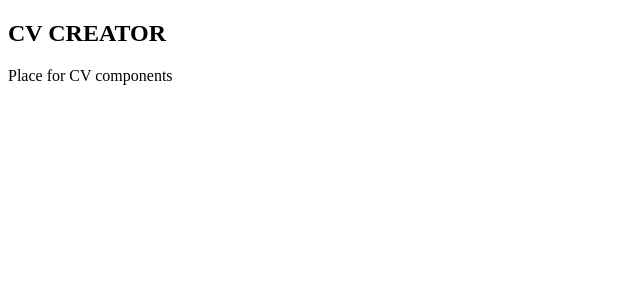
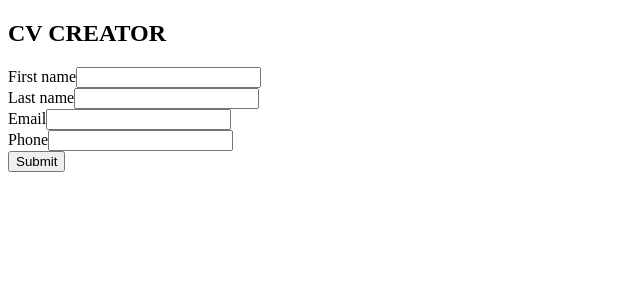
Before and after one commit to meisREAL/cv, a React (Create React App) app in the folder cv/: page / in a window 1280 px wide. Shown: the top 300 px of the page, without its empty margins (0-640 px from the left). Built offline with nearby package versions, Linux system fonts and the light colour scheme.

Commit message:
Personal Info component

```diff
--- a/cv/src/components/Main.js
+++ b/cv/src/components/Main.js
@@ -1,4 +1,5 @@
 import React, { Component } from "react";
+import PersonalInformation from "./PersonalInformation";
 
 class Main extends Component {
     constructor(props) {
@@ -12,11 +13,17 @@ class Main extends Component {
 
         }
     }
+
+    handleSubmit(event) {
+        // place for code here xD
+    }
+
     render() {
         return (
-            <div className="main">
-                Place for CV components
-            </div>
+            <form>
+                <PersonalInformation />
+                <input type='button' value='Submit' />
+            </form>
         );
     }
 }
--- a/cv/src/components/PersonalInformation.js
+++ b/cv/src/components/PersonalInformation.js
@@ -0,0 +1,32 @@
+import React, { Component } from "react";
+
+class PersonalInformation extends Component {
+    constructor(props) {
+        super(props);
+    }
+
+    render() {
+        return (
+            <div className="mainInputs">
+                <div className="inputs">
+                    <label>First name</label>
+                    <input type="text" name="firstName" />
+                </div>
+                <div className="inputs">
+                    <label>Last name</label>
+                    <input type="text" name="lastName" />
+                </div>
+                <div className="inputs">
+                    <label>Email</label>
+                    <input type="email" name="email" />
+                </div>
+                <div className="inputs">
+                    <label>Phone</label>
+                    <input type="tel" name="phone" />
+                </div>
+            </div>
+        );
+    }
+}
+
+export default PersonalInformation;
```
